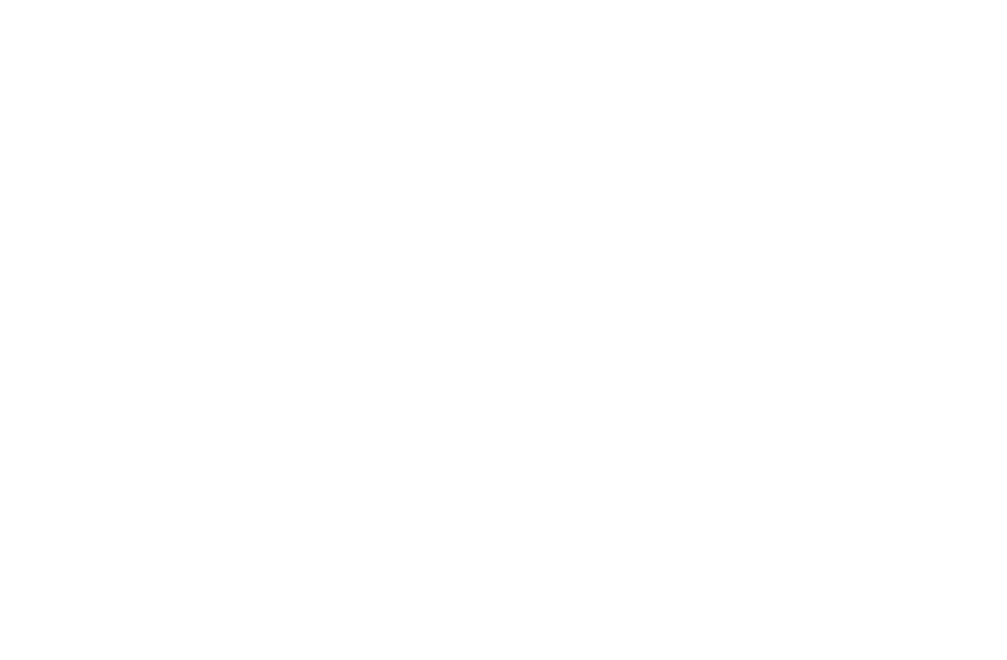
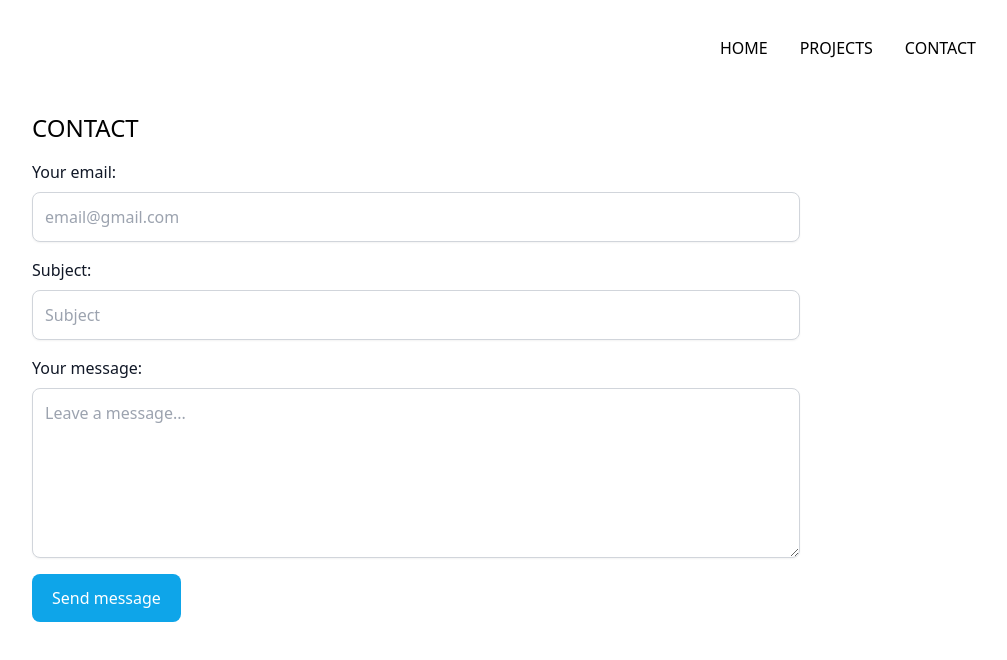
Before and after one commit to CelineTrann/CelineTrann.github.io, a React (Vite) app: page /contact in a window 1280 px wide. Before the commit this address had no page. Shown: the top 660 px of the page, without its empty margins (224-1231 px from the left). Built offline with nearby package versions, Linux system fonts and the light colour scheme.

Commit message:
Added contact form ui

```diff
--- a/src/App.jsx
+++ b/src/App.jsx
@@ -1,12 +1,14 @@
 import { Routes, Route } from "react-router-dom"
 import Home from './Pages/Home'
 import Projects from "./pages/Projects"
+import Contact from "./pages/Contact"
 
 function App() {
   return (
     <Routes>
         <Route path="/" element={ <Home /> } />
         <Route path="/projects" element={ <Projects /> } />
+        <Route path="/contact" element={ <Contact /> } />
     </Routes>
   )
 }
--- a/src/Pages/Contact.jsx
+++ b/src/Pages/Contact.jsx
@@ -1,9 +1,33 @@
 import React from "react";
+
+import NavBar from '../components/NavBar'
 
 export default function Contact () {
     return (
-        <div className="container">
-
+        <div className="container flex flex-col items-center">
+            <NavBar></NavBar>
+            <main className="w-11/12 md:w-3/5">
+                <section className="container flex flex-col items-center space-y-4 my-4">
+                    <div className="w-10/12 md:w-full">
+                        <h1 className="text-2xl md:self-start uppercase">Contact</h1>
+                        <form action="POST" className="space-y-4 my-4">
+                            <div>
+                                <label for="email" class="block mb-2 text-gray-900">Your email:</label>
+                                <input type="email" id="email" class="block w-full rounded-lg  p-3 shadow-sm border border-gray-300" placeholder="email@gmail.com" required />
+                            </div>
+                            <div>
+                                <label for="subject" class="block mb-2 text-gray-900">Subject:</label>
+                                <input type="text" id="subject" class="block w-full rounded-lg p-3 shadow-sm border border-gray-300" placeholder="Subject" required />
+                            </div>
+                            <div class="sm:col-span-2">
+                                <label for="message" class="block mb-2 text-gray-900">Your message:</label>
+                                <textarea id="message" rows="6" class="block w-full rounded-lg p-3 shadow-sm border border-gray-300" placeholder="Leave a message..."></textarea>
+                            </div>
+                            <button type="submit" class="py-3 px-5 text-center text-white rounded-lg sm:w-fit bg-sky-500">Send message</button>
+                        </form>
+                    </div>
+                </section>
+            </main>
         </div>
     );
 }
--- a/src/components/NavBar.jsx
+++ b/src/components/NavBar.jsx
@@ -16,7 +16,7 @@
             <nav className={`${isOpen ? "flex" : "hidden"} md:flex flex-col md:flex-row md:justify-end items-end md:items-center gap-4 md:gap-8 md:px-16 md:py-4 md:h-16`}>
                 <Link to={"/"} className="uppercase hover:underline">HOME</Link>
                 <Link to={"/projects"} className="uppercase hover:underline">PROJECTS</Link>
-                <Link className="uppercase hover:underline">CONTACT</Link>
+                <Link to={'/contact'} className="uppercase hover:underline">CONTACT</Link>
             </nav>
         </header>
     );
```
